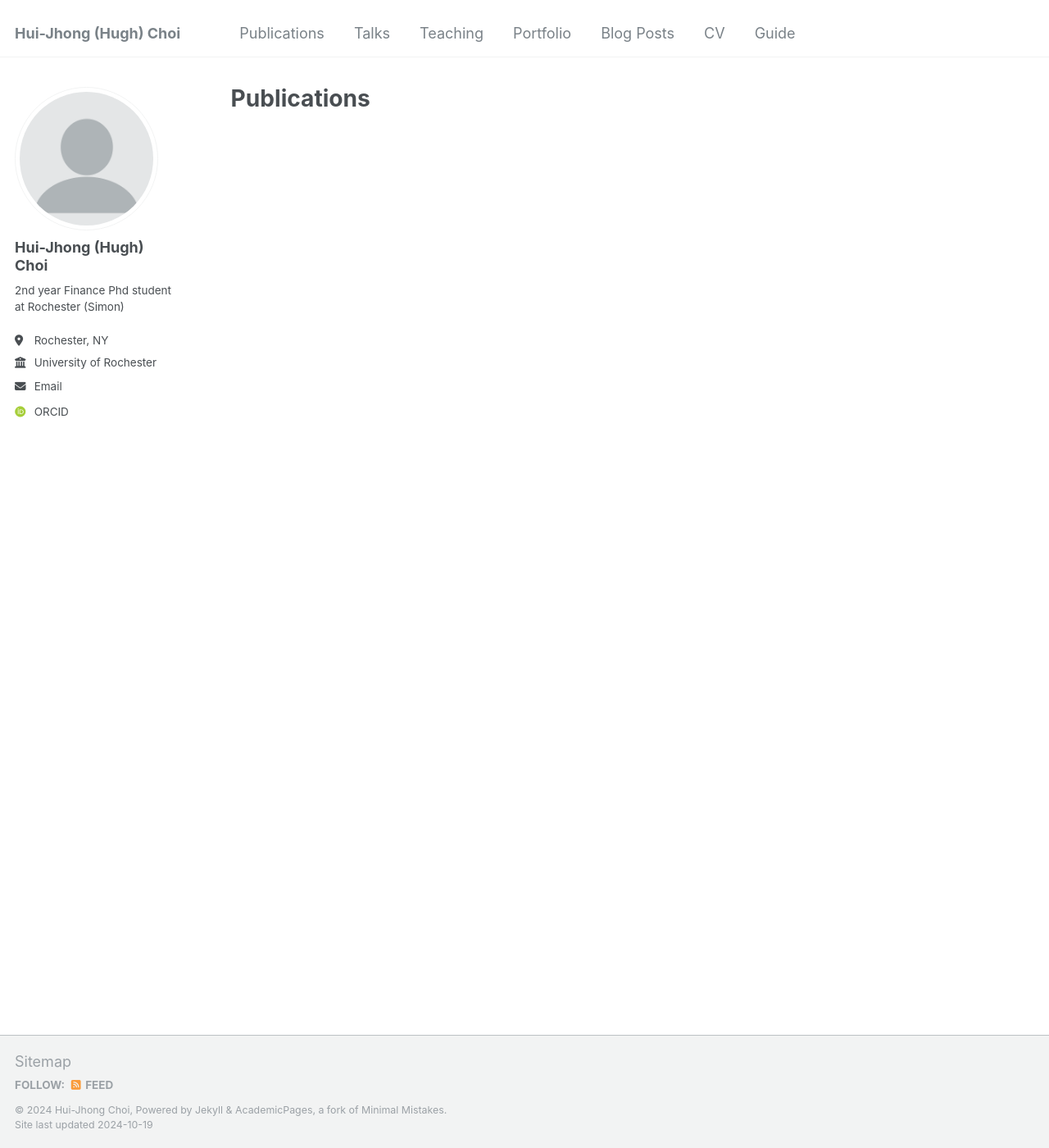
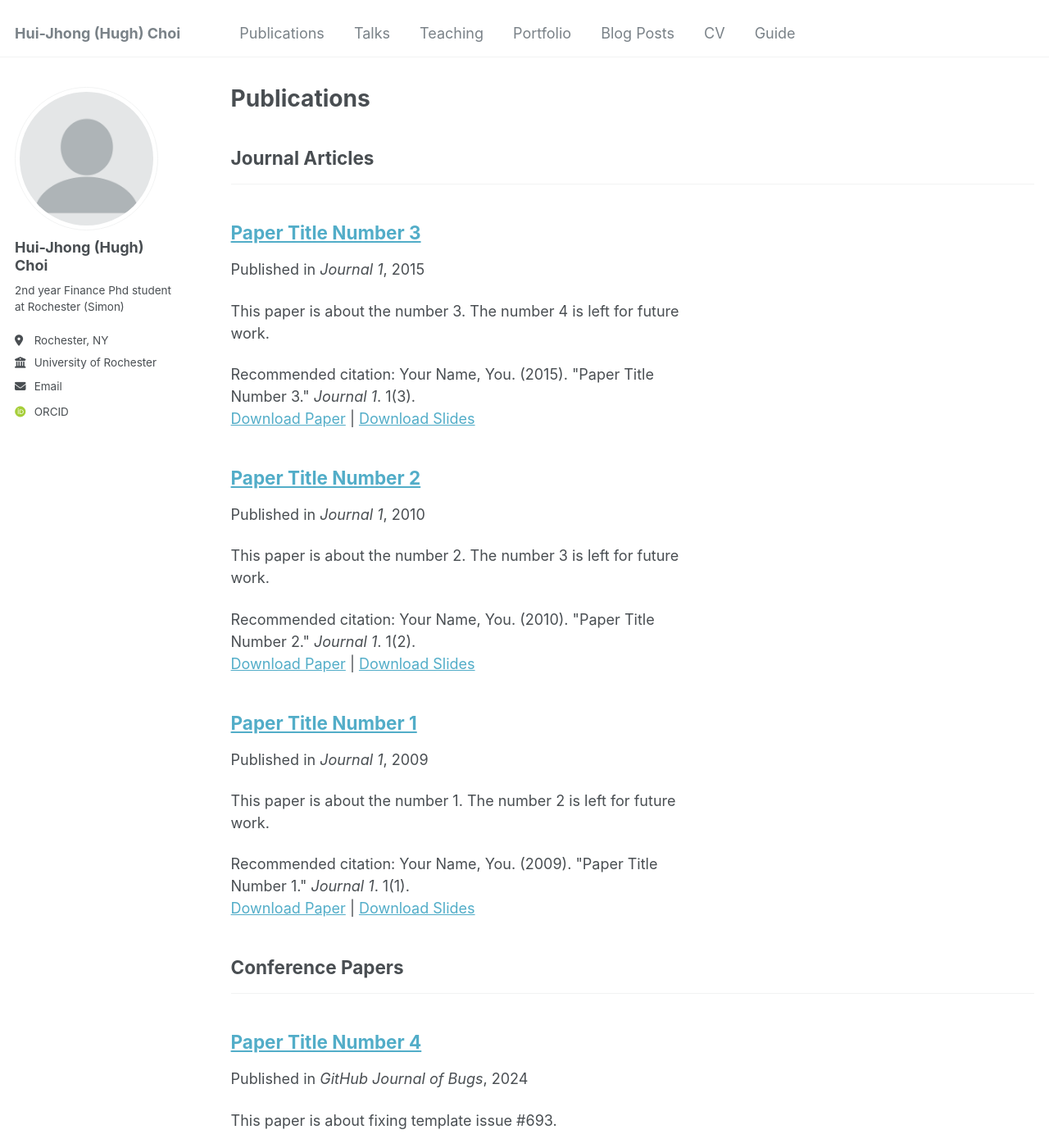
Before and after one commit to Hui-jhongChoi/Hui-jhongChoi.github.io, a Jekyll site: the page built from _pages/publications.html, in a window 1280 px wide and 1400 px high. Shown: the whole window at 82% size. Built offline with Jekyll 4.4.1, drawn with Linux system fonts in a browser that asks for light colours; some web fonts are replaced; part of the change alters nothing that is shown; some of the changed text lies outside the part shown.

```diff
--- a/_config.yml
+++ b/_config.yml
@@ -214,6 +214,9 @@ collections:
   teaching:
     output: true
     permalink: /:collection/:path/
+  publications:
+    output: true
+    permalink: /:collection/:path/
   research:
     output: true
     permalink: /:collection/:path/
```
